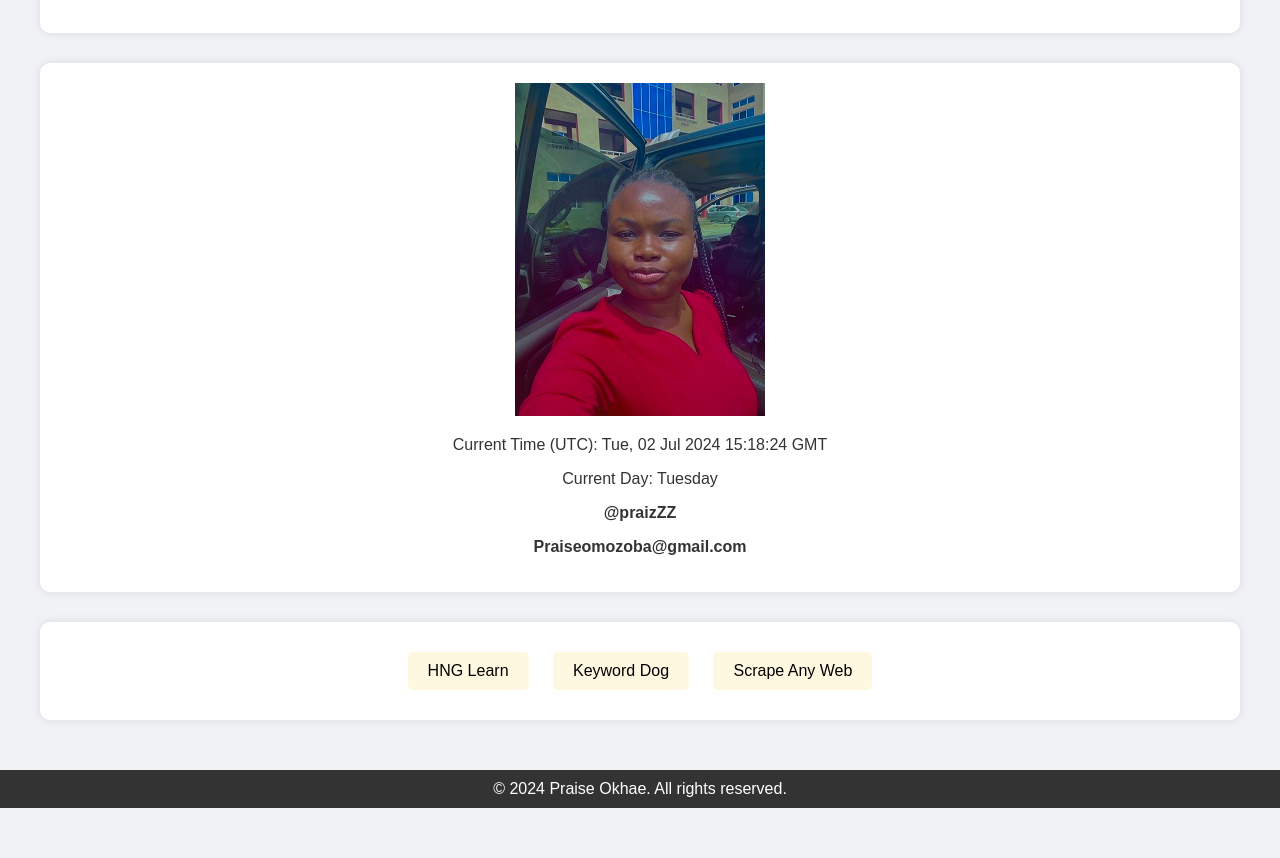
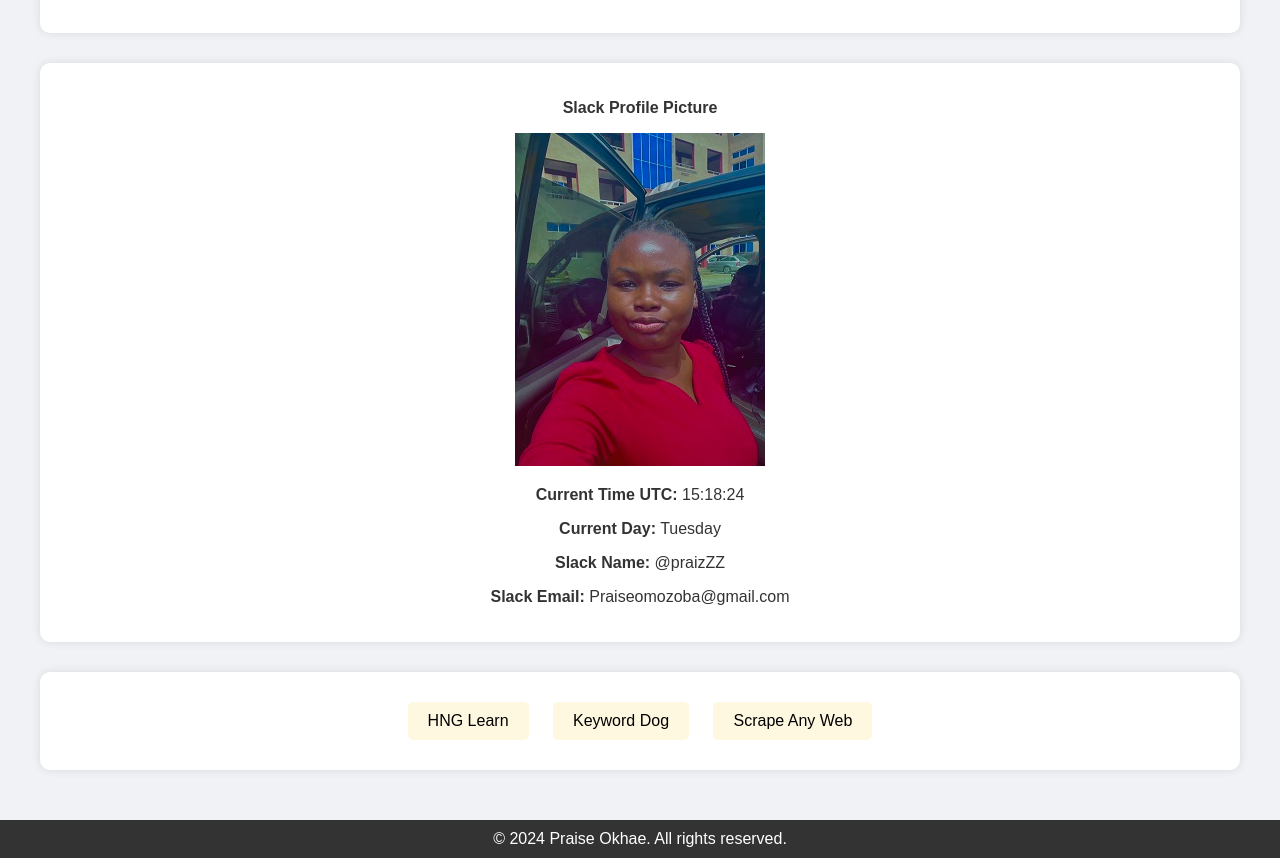
Before and after one commit to praiz-o/HNG, a plain HTML site: page Index.html in a window 1280 px wide. Shown: the part 1116-1974 px from the top of the page. Before the commit the page ends 1924 px from the top, so only its background shows below. Drawn offline with Linux system fonts and the light colour scheme.

Commit message:
Updated profile image

```diff
--- a/Index.html
+++ b/Index.html
@@ -42,13 +42,16 @@
 
         <section id="info" class="info">
             <div id="container">
+                <p><strong>Slack Profile Picture</strong></p>
             <img src="profile-pic.jpg" alt="Profile Picture" data-testid="slackProfilePicture">
             <div id="info-contents">
-                <p data-testid="currentTimeUTC"></p>
-                <p data-testid="currentDay"></p>
-                <p data-testid="slackDisplayName", style="font-weight: bold">@praizZZ</p>
-                <p data-testid="slackEmail", style="font-weight: bold" >Praiseomozoba@gmail.com</p>
+                <p><strong>Current Time UTC:</strong> <span data-testid="currentTimeUTC"></span></p>
+                <p><strong>Current Day:</strong> <span data-testid="currentDay"></span></p>
+                <p><strong>Slack Name:</strong> <span data-testid="slackDisplayName">@praizZZ</span></p>
+                <p><strong>Slack Email:</strong> <span data-testid="slackEmail">Praiseomozoba@gmail.com</span></p>
+
             </div>
+
             </div>
         </section>
 
--- a/script.js
+++ b/script.js
@@ -1,14 +1,23 @@
-document.addEventListener('DOMContentLoaded', () => {
-    const currentTimeUTC = document.querySelector('[data-testid="currentTimeUTC"]');
-    const currentDay = document.querySelector('[data-testid="currentDay"]');
+function updateTimeAndDay() {
+    const now = new Date();
 
-    function updateTime() {
-        const now = new Date();
-        const options = { weekday: 'long' };
-        currentTimeUTC.textContent = `Current Time (UTC): ${now.toUTCString()}`;
-        currentDay.textContent = `Current Day: ${new Intl.DateTimeFormat('en-US', options).format(now)}`;
-    }
+    // Get current UTC time
+    const hours = now.getUTCHours().toString().padStart(2, '0');
+    const minutes = now.getUTCMinutes().toString().padStart(2, '0');
+    const seconds = now.getUTCSeconds().toString().padStart(2, '0');
+    const currentTimeUTC = `${hours}:${minutes}:${seconds}`;
 
-    updateTime();
-    setInterval(updateTime, 1000);
-});
+    // Get current day of the week
+    const daysOfWeek = ["Sunday", "Monday", "Tuesday", "Wednesday", "Thursday", "Friday", "Saturday"];
+    const currentDay = daysOfWeek[now.getUTCDay()];
+
+    // Update the DOM elements
+    document.querySelector('[data-testid="currentTimeUTC"]').textContent = currentTimeUTC;
+    document.querySelector('[data-testid="currentDay"]').textContent = currentDay;
+}
+
+// Update time and day immediately
+updateTimeAndDay();
+
+// Update time and day every second
+setInterval(updateTimeAndDay, 1000);
```
